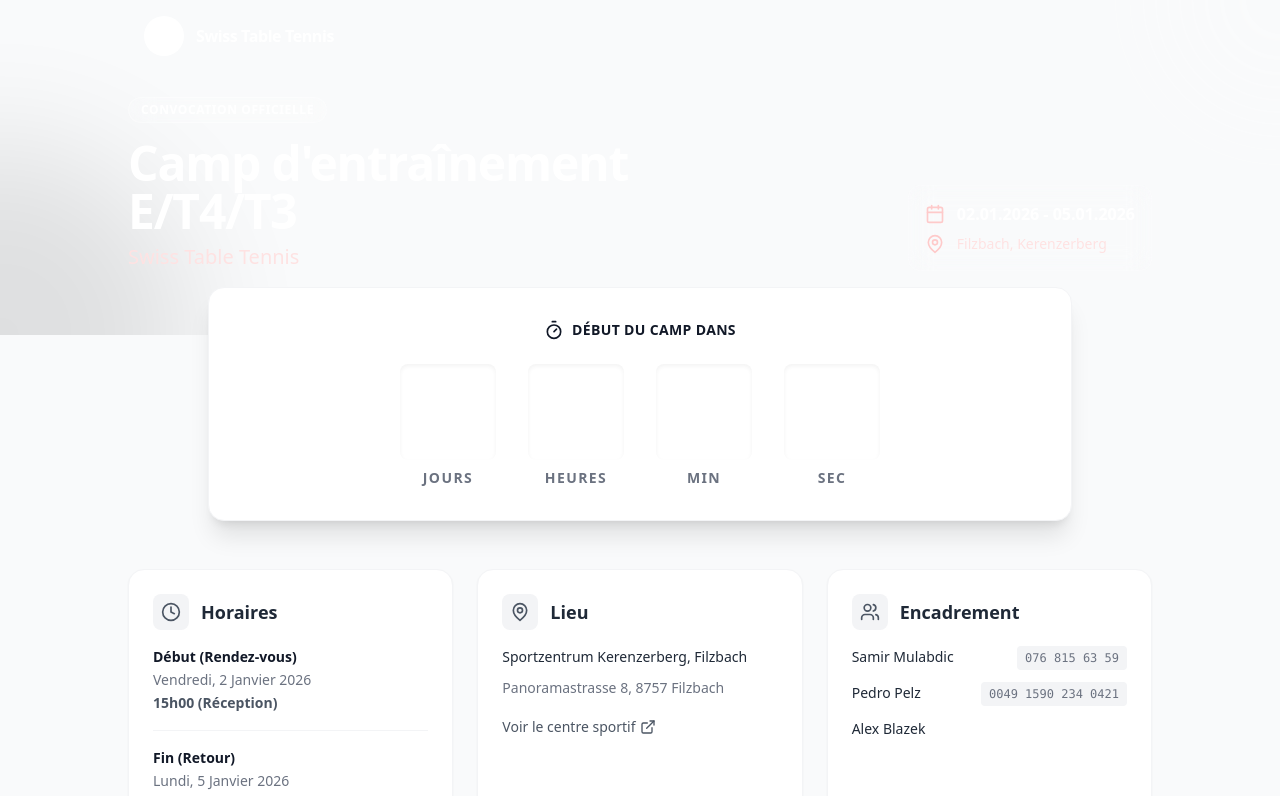
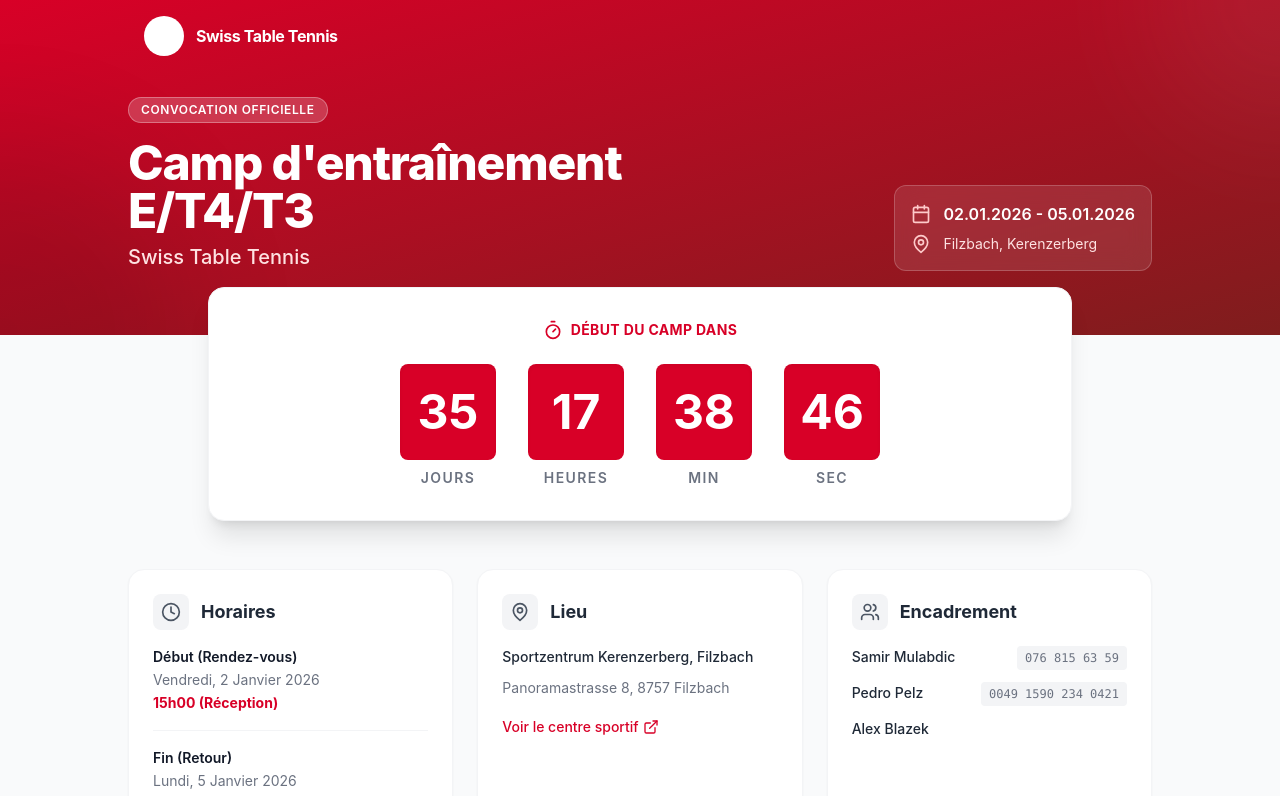
Before and after one commit to doutazc/Camp-STT-ELITE-2026, a React (Vite) app: page / in a window 1280 px wide. Shown: the top 796 px of the page. Built offline with nearby package versions, Linux system fonts and the light colour scheme.

Commit message:
Update tailwind.config.js

```diff
--- a/tailwind.config.js
+++ b/tailwind.config.js
@@ -5,7 +5,16 @@
     "./**/*.{js,ts,jsx,tsx}",
   ],
   theme: {
-    extend: {},
+    extend: {
+      colors: {
+        // Voici les couleurs manquantes que l'IA utilise souvent
+        'stt-red': '#D80027', // Le rouge suisse officiel
+        'swiss-red': '#FF0000',
+      },
+      fontFamily: {
+        sans: ['Inter', 'system-ui', 'sans-serif'],
+      },
+    },
   },
   plugins: [],
 }
```
